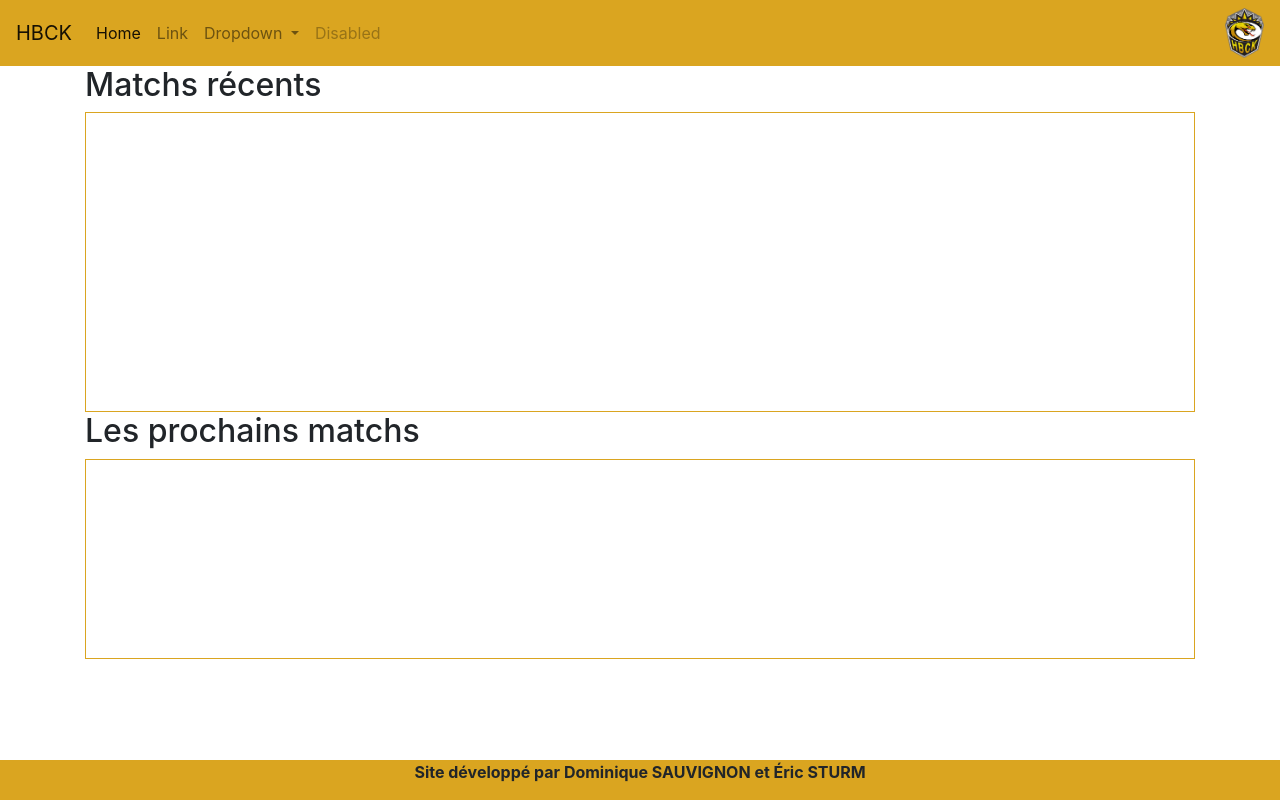
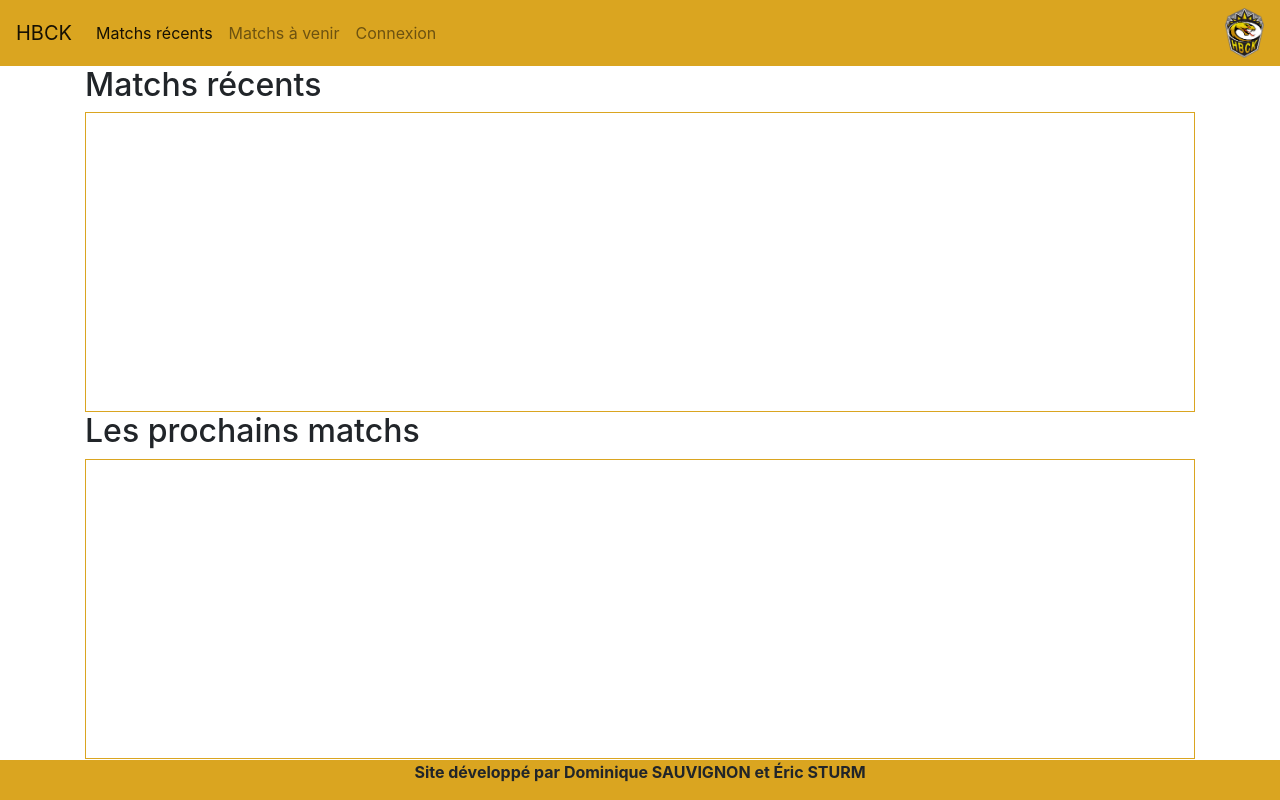
Before and after one commit to Dominique21000/lpdaoo-stage_hbck, a PHP site: page /index.php?rub=accueil in a window 1280 px wide. Run offline with PHP 8.4, Linux system fonts and the light colour scheme.

Commit message:
mis en place du menu v1

```diff
--- a/index.php
+++ b/index.php
@@ -8,14 +8,6 @@
 };
 
 switch ($rub) {
-    case "hello":
-        SiteController::Hello();
-        break;
-
-    case "prenom":
-        SiteController::prenom();
-        break;
-
     case "accueil":
         SiteController::accueil();
         break;
--- a/public/css/style.css
+++ b/public/css/style.css
@@ -26,7 +26,7 @@
 }
 
 #p_m {
-    height: 200px;
+    height: 300px;
 }
 
 footer{
--- a/view/layout.html.twig
+++ b/view/layout.html.twig
@@ -12,7 +12,7 @@
     </HEAD>
     <BODY>
         <nav class="navbar navbar-expand-lg navbar-light fondJaune">
-  <a class="navbar-brand" href="#">HBCK</a>
+  <a class="navbar-brand" href="index.php?rub=accueil">HBCK</a>
   <button class="navbar-toggler" type="button" data-toggle="collapse" data-target="#navbarSupportedContent" aria-controls="navbarSupportedContent" aria-expanded="false" aria-label="Toggle navigation">
     <span class="navbar-toggler-icon"></span>
   </button>
@@ -20,32 +20,15 @@
   <div class="collapse navbar-collapse" id="navbarSupportedContent">
     <ul class="navbar-nav mr-auto">
       <li class="nav-item active">
-        <a class="nav-link" href="#">Home <span class="sr-only">(current)</span></a>
+        <a class="nav-link" href="index.php?rub=match-recent">Matchs récents <span class="sr-only">(current)</span></a>
       </li>
       <li class="nav-item">
-        <a class="nav-link" href="#">Link</a>
-      </li>
-      <li class="nav-item dropdown">
-        <a class="nav-link dropdown-toggle" href="#" id="navbarDropdown" role="button" data-toggle="dropdown" aria-haspopup="true" aria-expanded="false">
-          Dropdown
-        </a>
-        <div class="dropdown-menu" aria-labelledby="navbarDropdown">
-          <a class="dropdown-item" href="#">Action</a>
-          <a class="dropdown-item" href="#">Another action</a>
-          <div class="dropdown-divider"></div>
-          <a class="dropdown-item" href="#">Something else here</a>
-        </div>
+        <a class="nav-link" href="index.php?rub=match-a-venir">Matchs à venir</a>
       </li>
       <li class="nav-item">
-        <a class="nav-link disabled" href="#" tabindex="-1" aria-disabled="true">Disabled</a>
+        <a class="nav-link" href="index.php?rub=connexion">Connexion</a>
       </li>
     </ul>
-    <!--
-    <form class="form-inline my-2 my-lg-0">
-      <input class="form-control mr-sm-2" type="search" placeholder="Search" aria-label="Search">
-      <button class="btn btn-outline-success my-2 my-sm-0" type="submit">Search</button>
-    </form>-->
-
     <img src="public/img/logo.png" height="50px"/>
   </div>
 </nav>
```
Also changed, not shown: view/match-recents.html.twig (+15 -0 lines).
